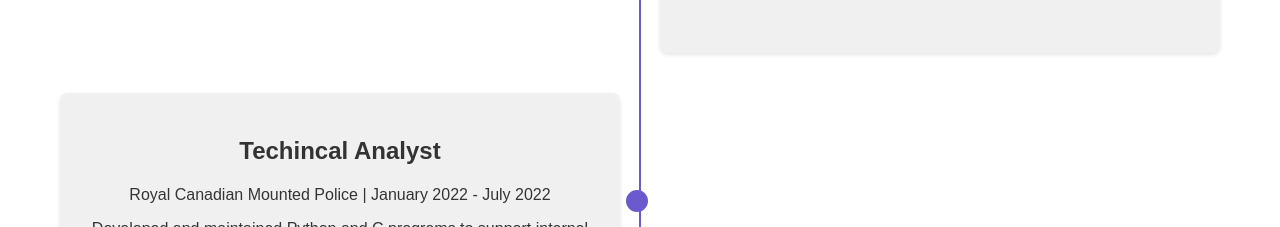
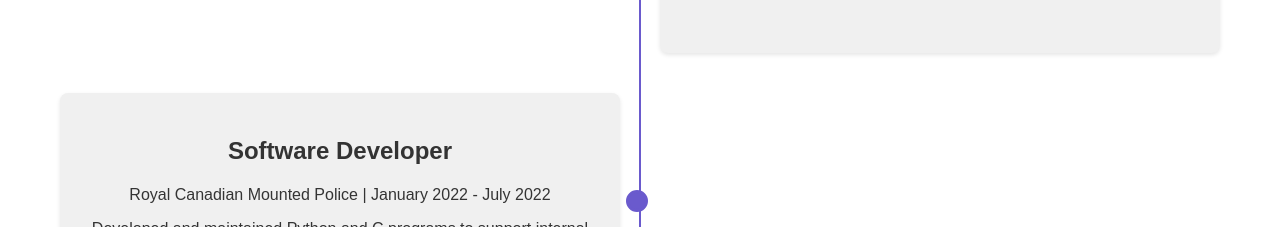
Before and after one commit to SenoussiAl/Portfolio-Website, a React (Create React App) app in the folder my-portfolio/: page / in a window 1280 px wide. Shown: the part 2100-2327 px from the top of the page. Built offline with nearby package versions, Linux system fonts and the light colour scheme; the HTML template or start-up script is replaced by a standard one.

Commit message:
Update Experience.js

```diff
--- a/my-portfolio/src/components/Experience.js
+++ b/my-portfolio/src/components/Experience.js
@@ -23,7 +23,7 @@ const Experience = () => {
             position: "right"
         },
         {
-            title: "Techincal Analyst",
+            title: "Software Developer",
             organization: "Royal Canadian Mounted Police",
             date: "January 2022 - July 2022",
             description: "Developed and maintained Python and C programs to support internal applications.",
```
